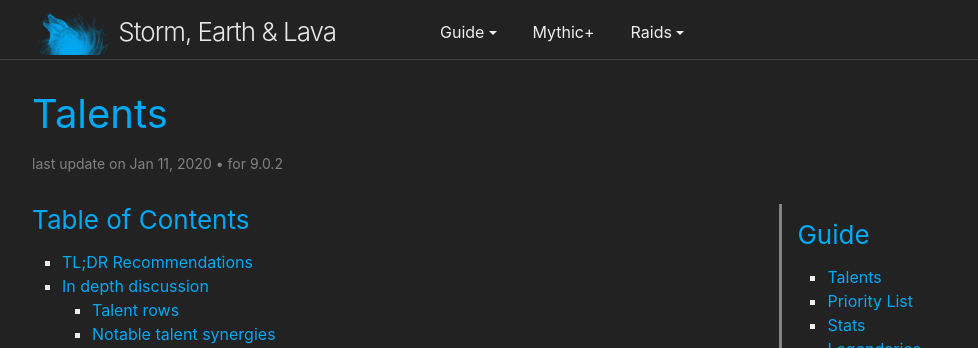
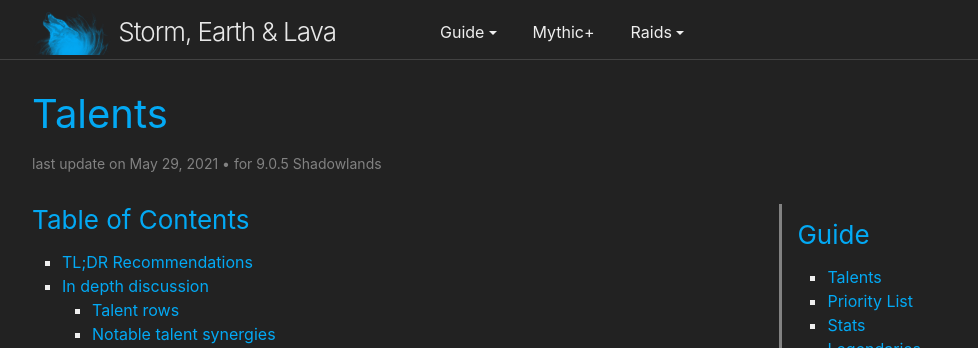
Before and after one commit to stormearthandlava/stormearthandlava.github.io, a Jekyll site: the page built from guide/general/talents.md, in a window 1280 px wide and 900 px high. Shown: the top 348 px of the window, without its empty margins (268-1246 px from the left). Built offline with Jekyll 4.4.1, drawn with Linux system fonts in a browser that asks for light colours; a script that is not in the unit is left out.

Commit message:
Update talents.md
updated version and date. Version was also missing xpact.

```diff
--- a/guide/general/talents.md
+++ b/guide/general/talents.md
@@ -1,8 +1,8 @@
 ---
 layout: page
 title: Talents
-last_update: 2020-01-11 09:00:00
-game_version: 9.0.2
+last_update: 2021-05-29 09:00:00
+game_version: 9.0.5 Shadowlands
 toc: true
 ---
 
```
